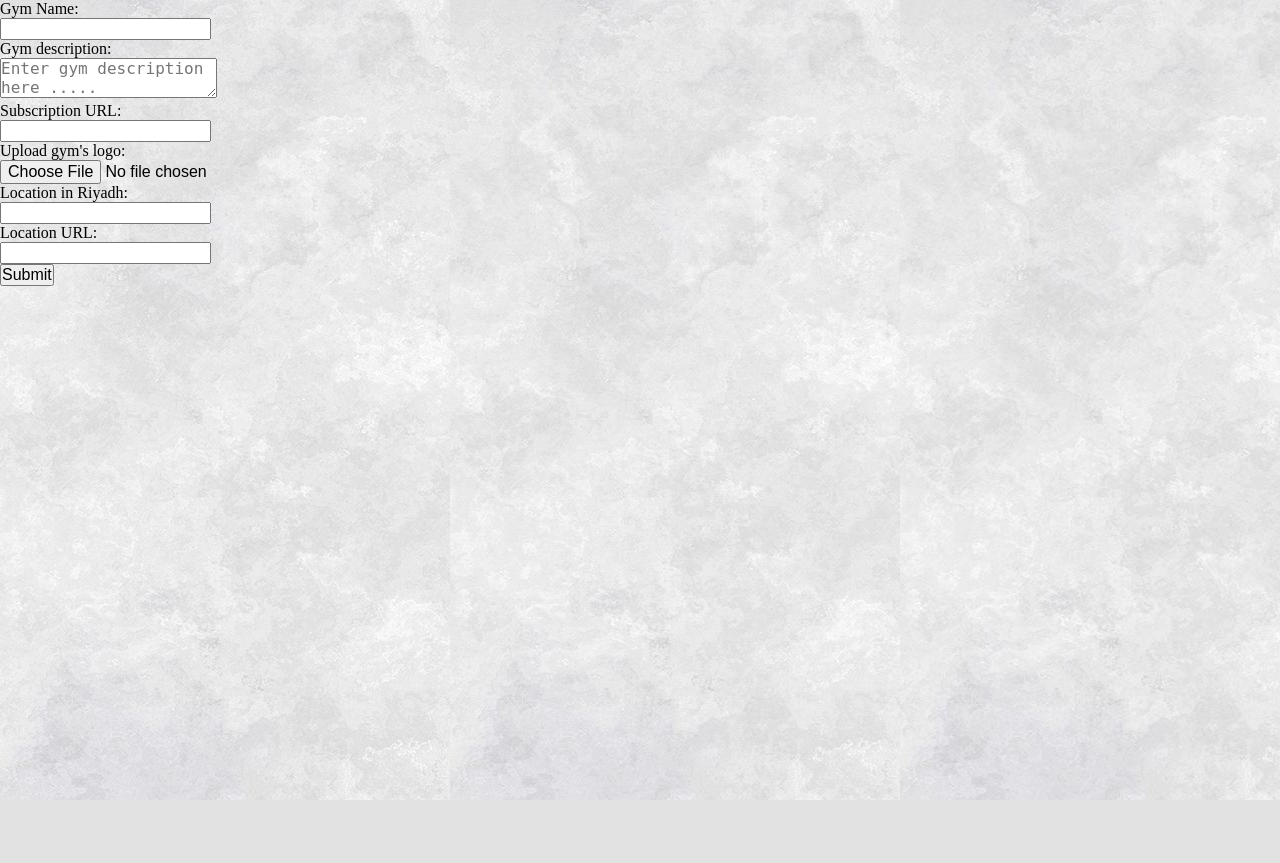
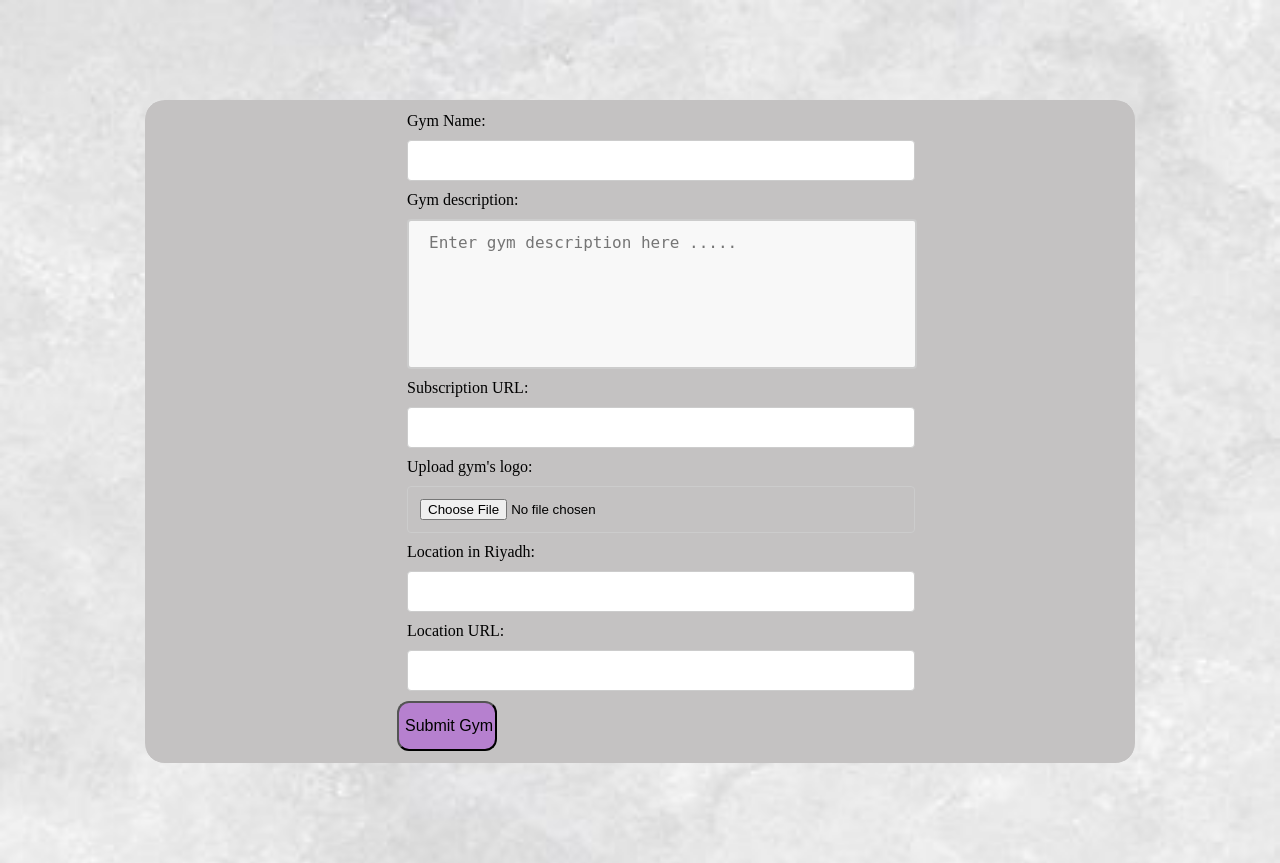
Before and after one commit to reemaowerdi/newGymProject, a PHP site: page /AddForm.php in a window 1280 px wide. Before the commit the page ends 800 px from the top, so only its background shows below. Run offline with PHP 8.4, Linux system fonts and the light colour scheme.

Commit message:
done add

```diff
--- a/hh/AddForm.php
+++ b/hh/AddForm.php
@@ -1,100 +1,6 @@
-<html>
-<head>
-<meta charset="UTF-8">
-<title>Add gym</title>
-<link href="style.css" rel="stylesheet" type="text/css">
-</head>
-<body>
 
 
-<table id="content" cellpadding="10">
-<tr>
-<td colspan="2" align="center">
-	<script type = "text/javascript">
-      function validate() {
-      	if( document.myForm.service_type.value == "-1" ) {
-            alert( "Please provide your service type!" );
-            return false;
-         }
-         if( document.myForm.description.value == "" ) {
-            alert( "Please provide description !" );
-            document.myForm.description.focus() ;
-            return false;
-         }
-         if( document.myForm.attach1.value == "" ) {
-            alert( "Please provide your attachment 1!" );
-            document.myForm.attach1.focus() ;
-            return false;
-         }
 
-         return( true );
-      }
-   //-->
-</script>
-<?php
-	if(isset($_POST['submit'])) {
-		$flag1 = 0;
-		$flag2 = 0;
-
-		$service_type = $_POST['service_type'];
-		$description = $_POST['description'];
-
-
-		 $main = "attachs/";
-
-		if ($_FILES['attach1']['size'] == 0) {
-			$flag1 = NULL;
-		} else {
-		  $file1 = $_FILES['attach1']['name'];
-		  $target1 = $main . "-" .  $file1;
-		  $flag1 = move_uploaded_file($_FILES["attach1"]["tmp_name"], $target1);
-	   }
-
-	   if ($_FILES['attach2']['size'] == 0) {
-			$flag2 = NULL;
-		} else {
-		  $file2 = $_FILES['attach2']['name'];
-		  $target2 = $main . "-" .  $file2;
-		  $flag2 =move_uploaded_file($_FILES["attach2"]["tmp_name"], $target2);
-	   }
-
-		$q1 = "";
-
-		if($flag1 && $flag2) {
-			$q1 = "INSERT INTO request VALUES(NULL, $employee_ID, $service_type, '$description', '$target1',  '$target2', 1)";
-		} else if($flag1 && !$flag2) {
-			$q1 = "INSERT INTO request VALUES(NULL, $employee_ID, $service_type,  '$description', '$target1', NULL, 1)";
-		} else if(!$flag1 && $flag2) {
-			$q1 = "INSERT INTO request VALUES(NULL,$employee_ID,  $service_type, '$description', NULL,'$target2', 1)";
-		} else if(!$flag1 && !$flag2) {
-			$q1 = "INSERT INTO request VALUES(NULL, $employee_ID, $service_type, '$description', NULL,NULL, 1)";
-		}
-
-		$run = mysqli_query($db, $q1);
-
-	}
-?>
-</td>
-</tr>
-
-
-            <form name="myform" method='post' onsubmit="return(validate());">
-            <ul>
-            <li><label for="gym_name">Gym Name:</label></li>
-            <li><input type="text" name='Name'></li>
-            <li><label for="gym_description">Gym description:</label></li>
-            <li><textarea name='description' placeholder="Enter gym description here ....."></textarea> </li><!--hieeght and width-->
-            <li><label for="subscribe_URL">Subscription URL:</label></li>
-            <li><input type="text" name='URL'></li>
-            <li><label for="logo">Upload gym's logo:</label></li>
-            <li> <input type="file" name='logo'></li>
-            <li> <label for="loc">Location in Riyadh:</label></li>
-            <li> <input type="text" name='Location'></li>
-            <li> <label for="locationURL">Location URL:</label></li>
-            <li><input type="text" name='LocURL'></li>
-            <li><input type="submit" name="submitAddition"></li>
-</ul>
-            </form>
             <?php
             include("connection.php");
             if (isset($_POST['submitAddition'])){
@@ -108,70 +14,50 @@
                 $query="INSERT into gym_info (name,description,subscribe,photo,location,loc) VALUES
                 ('$name','$des','$sub','$logo','$locurl','$loc')";
                 if ($p=mysqli_query($db,$query)){
-                    echo 'Gym has been added successfully';
+                    echo  '<p id="ok">Gym has been added successfully</p>';
                 }
                 else {
-                    echo 'Failed';
+                    echo '<p id="ok" style="background:red;">Failed</p>';
                 }
                       }
 
 			?>
-<!--<form method="post"  name="myForm" onsubmit = "return(validate());" enctype="multipart/form-data">
-
-<tr>
-
-<td colspan="2" align="center">
-	<h2>Add Request</h2>
-</td>
-</tr>
-		<tr>
-	<td align="right">
-		gym
-	</td>
-	<td align="center">
-		<select name="service_type" id="service_type">
-			<option value="-1"></option>
-
-		</select>
-	</td>
-</tr>
-<tr>
-	<td align="right">
-		Description
-	</td>
-	<td align="center">
-		<textarea rows="6" id="description" name="description" placeholder="request  Description.."></textarea>
-	</td>
-</tr>
-<tr>
-	<td align="right">
-		Attachment 1
-	</td>
-	<td align="center">
-		<input type="file" id="attach1" name="attach1">
-	</td>
-</tr>
-<tr>
-	<td align="right">
-		Attachment 2
-	</td>
-	<td align="center">
-		<input type="file" id="attach2" name="attach2">
+<html>
+<head>
+<meta charset="UTF-8">
+<title>Add Gym</title>
+<link href="style1.css" rel="stylesheet" type="text/css">
+</head>
+<body>
+<table id="content" cellpadding="10">
+<tr style="border-radius: 20px;">
+	<td valign="middle" colspan="2" style="height: 70px;background: #C4C2C2">
+    <form name="myform" method='post'>
+            <ul>
+            <label for="gym_name" class='add'>Gym Name:</label><br>
+            <input type="text" name='Name' class='add'><br>
+            <label for="gym_description"class='add' >Gym description:</label><br>
+            <textarea name='description' placeholder="Enter gym description here ....." class='add'></textarea><br> <!--hieeght and width-->
+            <label for="subscribe_URL" class='add'>Subscription URL:</label><br>
+            <input type="text" name='URL' class='add'><br>
+            <label for="logo" class='add'>Upload gym's logo:</label><br>
+            <input type="file" name='logo' class='add'><br>
+             <label for="loc" class='add'>Location in Riyadh:</label><br>
+             <input type="text" name='Location' class='add'><br>
+             <label for="locationURL" class='add'>Location URL:</label><br>
+            <input type="text" name='LocURL' class='add'><br>
+            <input type="submit" name="submitAddition" value='Submit Gym' id='submitAddition'>
+</ul>
+            </form>
 	</td>
 </tr>
 
-<tr>
-	<td colspan="2" align="right">
-		<input type="submit" value="Add Request" id="button" name="submit">
-</td>
-	</tr>
 
-	<tr>
-	<td colspan="2" align="center">
+</table>
+</body>
+</html>
 
-</td>
-	</tr>
-</form>-->
+
 </table>
 
 </body>
--- a/hh/style1.css
+++ b/hh/style1.css
@@ -55,3 +55,48 @@ input[type=text], select, textarea, input[type=file], input[type=password] {
   border: 1px solid #ccc;
   border-radius: 4px;
 }
+
+ul {
+	width: auto;
+	height: auto ;
+	margin-left: 200px;
+}
+
+.add{
+margin:10px ;
+}
+
+textarea{
+	width: 510px;
+	height: 150px;
+	padding: 12px 20px;
+	box-sizing: border-box;
+	border: 2px solid #ccc;
+	border-radius: 4px;
+	background-color: #f8f8f8;
+	font-size: 16px;
+	resize: none;
+}
+
+#submitAddition{
+	background-color: #B680CF;
+	border-radius: 12px;
+	text-align: center;
+	font-size: 1em;
+	position: relative;
+	float: left ;
+	width: 100px;
+	height: 50px;
+}
+
+
+#ok {
+
+	padding: 10px 10px;
+	width: 50%;
+	background: #16B08A;
+	color: rgb(11, 8, 8);
+	border-radius: 20px;
+    text-align: center;
+    margin: 100px auto;
+}
```
